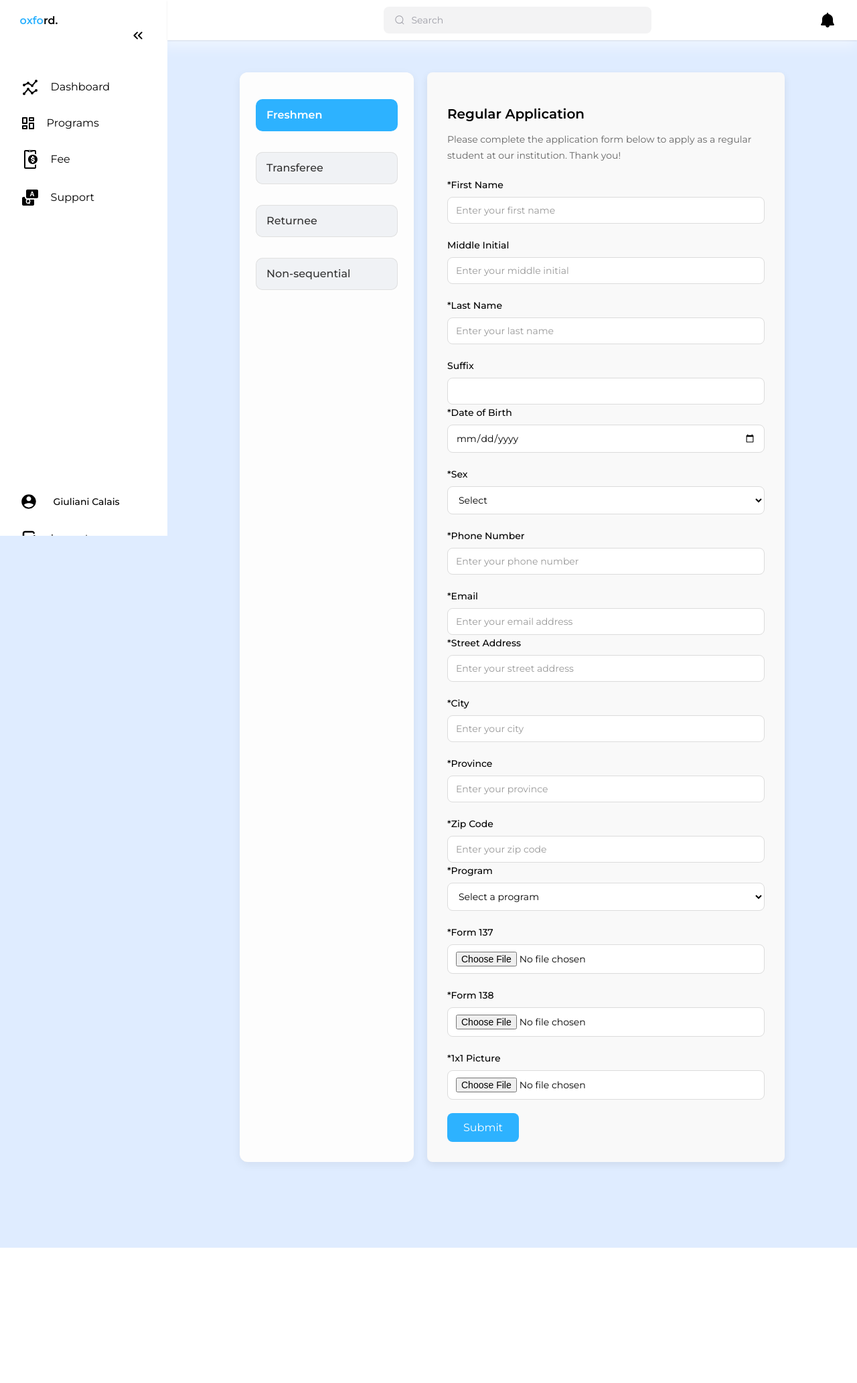
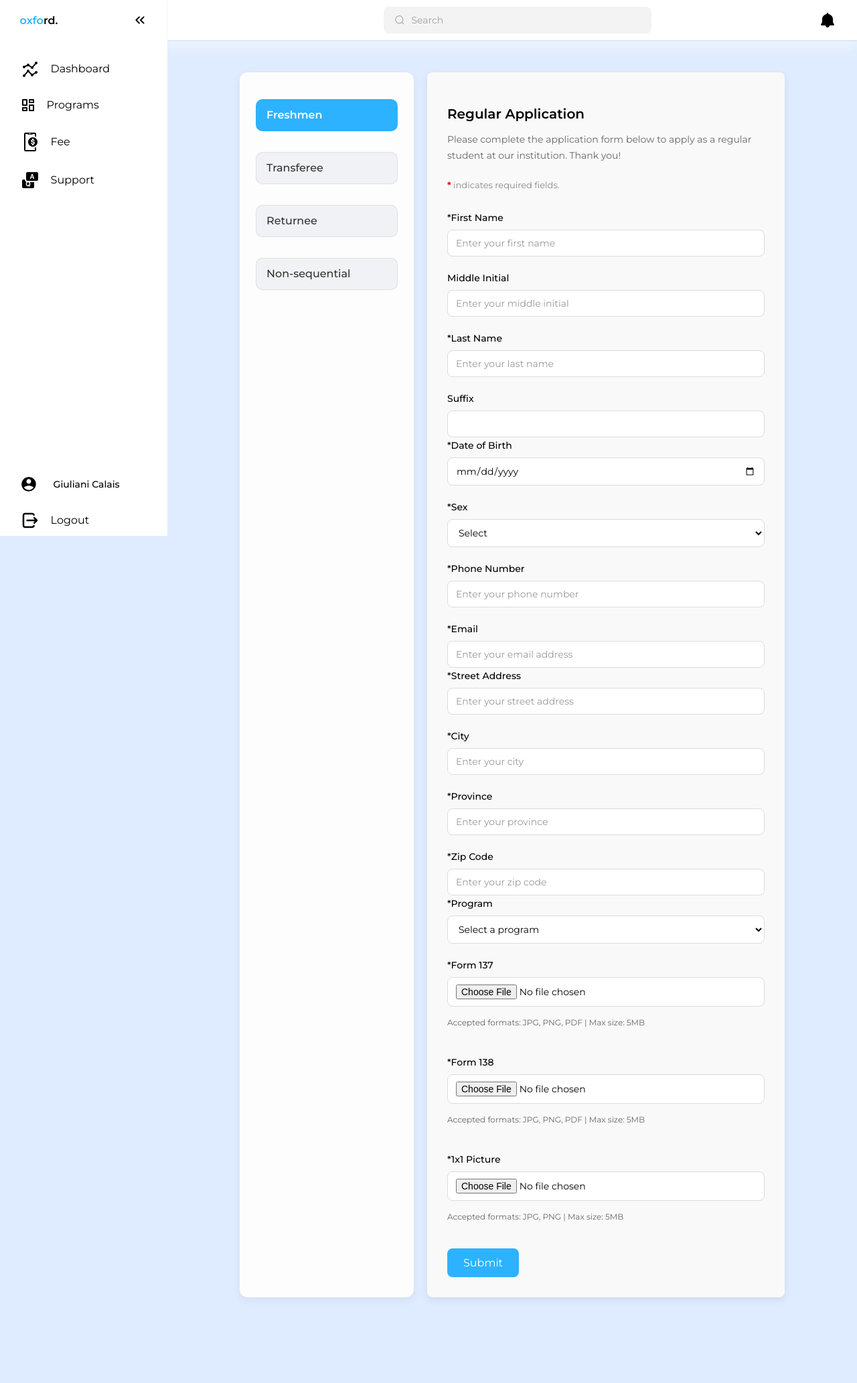
Before and after one commit to ic-meg/EnrollmentSystem, a PHP site: page /EnrollmentSystem/enrollment-regular.php in a window 1280 px wide. Shown: the whole page at 67% size. Before the commit the page ends 1863 px from the top, so only its background shows below. Run offline with PHP 8.4, Linux system fonts and the light colour scheme; a user stored in the database is signed in; some libraries are stand-ins or nearby versions; some web fonts are replaced.

Commit message:
format and *

```diff
--- a/student/enrollment-regular.css
+++ b/student/enrollment-regular.css
@@ -191,7 +191,7 @@
     color: #999;
   }
 
-  button {
+  .button-submit {
     margin-top: 20px;
     padding: 12px 24px;
     background: var(--primary);
@@ -203,11 +203,10 @@
     transition: background 0.3s ease;
   }
 
-  button:hover {
+  .button-submit:hover {
     background: #2298e0;
   }
-
-  /* Responsive */
+    /* Responsive */
   @media (max-width: 768px) {
     .content-wrapper {
       flex-direction: column;
--- a/student/enrollment-regular.php
+++ b/student/enrollment-regular.php
@@ -174,9 +174,12 @@
                         <div class="Form-regular" style="background-color: #f9f9f9;">
                         <p class="description">Regular Application</p>
                         <p class="description--1">
-                            Please complete the application form below to apply as a regular student at our institution. Thank you!
+                            Please complete the application form below to apply as a regular student at our institution. Thank you! <br>
+
                         </p>
-
+                        <p class="description--1" style="color: #888; font-size: 13px; margin-bottom: 25px;">
+                            <strong style="color: red;">*</strong> indicates required fields.
+                        </p>
                         <form method="POST" enctype="multipart/form-data">
                             <div class="form-section">
                             <!-- Name Section -->
@@ -276,20 +279,24 @@
                                 <div class="form-group">
                                     <label for="form-137">*Form 137</label>
                                     <input type="file" id="form-137" name="form-137">
+                                    <p style="font-size: 12px; color: #666;">Accepted formats: JPG, PNG, PDF | Max size: 5MB</p>
                                 </div>
                                 <div class="form-group">
                                     <label for="form-138">*Form 138</label>
                                     <input type="file" id="form-138" name="form-138">
+                                    <p style="font-size: 12px; color: #666;">Accepted formats: JPG, PNG, PDF | Max size: 5MB</p>
                                 </div>
                                 <div class="form-group">
                                     <label for="picture">*1x1 Picture</label>
                                     <input type="file" id="picture" name="picture">
+                                    <p style="font-size: 12px; color: #666;">Accepted formats: JPG, PNG | Max size: 5MB</p>
                                 </div>
+
                             </div>
 
                             <!-- Submit Section -->
                             <!-- <div class="form-actions"> -->
-                           <button type="submit" name="submitReg">Submit</a></button>
+                           <button type="submit" name="submitReg" class="button-submit">Submit</a></button>
                             </div>
                         </form>
                     </div>
```
Also changed, not shown: student/Transferee.php (+6 -2 lines), student/non-sequential.php (+10 -5 lines), student/returnee.php (+7 -1 lines).
